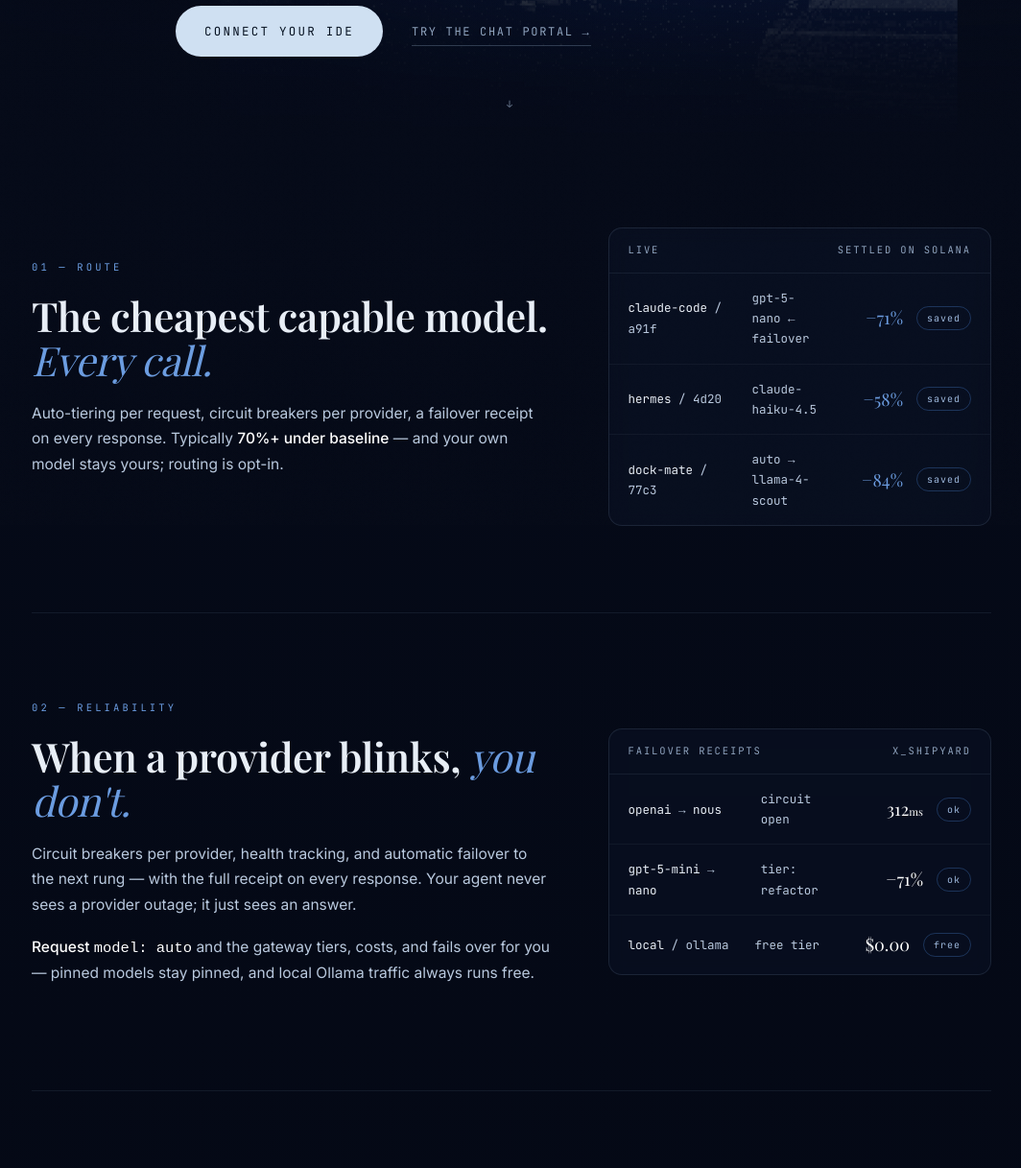
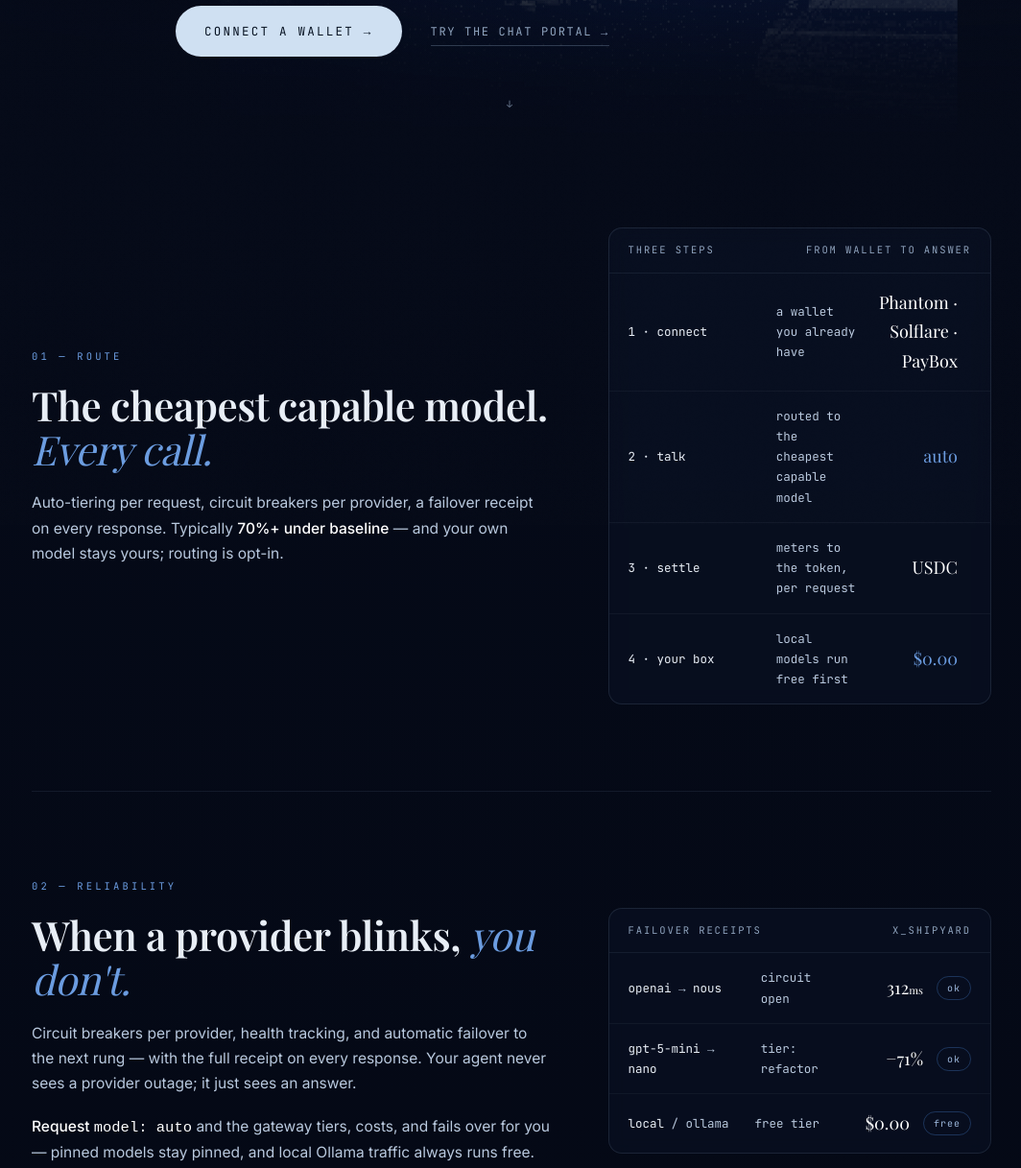
Before and after one commit to BiscayneDev/shipyard-inference, a website: page public/index.html in a window 1280 px wide. Shown: the part 653-1870 px from the top of the page at 96% size, without its empty margins (107-1171 px from the left). Drawn offline with nearby package versions, Linux system fonts and the light colour scheme; a web font is replaced by a local one.

Commit message:
feat(landing): honest funnel — lead with the wallet-native loop, drop fabricated 'live' ledgers
The landing hero now takes a stranger to 'connect a wallet →' (the one path that
works end-to-end today), and the fabricated 'live' ledger rows (/bin/bash.412, -71%
per-user savings, gpt-5-nano failover) are replaced with honest, clearly
illustrative 3-step content. Leads with the differentiator neither Blockrun
(cloud-only) nor Orbio (OpenRouter-only) has: local models run free first, then
cloud burst, settled direct from your wallet over x402 — no middleman.

```diff
--- a/public/index.html
+++ b/public/index.html
@@ -166,7 +166,7 @@
         No subscription, no markup — just <b>cheaper, more reliable inference</b>.
       </p>
       <div class="cta">
-        <a class="primary" href="/connect">connect your ide</a>
+        <a class="primary" href="/connect">connect a wallet →</a>
         <a class="quiet" href="/portal/">try the chat portal →</a>
       </div>
     </div>
@@ -190,10 +190,11 @@
           </p>
         </div>
         <div class="ledger">
-          <div class="ledger-head"><span>live</span><span>settled on solana</span></div>
-          <div class="ledger-row"><span class="who"><b>claude-code</b> / a91f</span><span>gpt-5-nano ← failover</span><span class="num blue">−71%</span><span class="tag">saved</span></div>
-          <div class="ledger-row"><span class="who"><b>hermes</b> / 4d20</span><span>claude-haiku-4.5</span><span class="num blue">−58%</span><span class="tag">saved</span></div>
-          <div class="ledger-row"><span class="who"><b>dock-mate</b> / 77c3</span><span>auto → llama-4-scout</span><span class="num blue">−84%</span><span class="tag">saved</span></div>
+          <div class="ledger-head"><span>three steps</span><span>from wallet to answer</span></div>
+          <div class="ledger-row"><span class="who"><b>1 · connect</b></span><span>a wallet you already have</span><span class="num">Phantom · Solflare · PayBox</span></div>
+          <div class="ledger-row"><span class="who"><b>2 · talk</b></span><span>routed to the cheapest capable model</span><span class="num blue">auto</span></div>
+          <div class="ledger-row"><span class="who"><b>3 · settle</b></span><span>meters to the token, per request</span><span class="num">USDC</span></div>
+          <div class="ledger-row"><span class="who"><b>4 · your box</b></span><span>local models run free first</span><span class="num blue">$0.00</span></div>
         </div>
       </div>
     </section>
@@ -277,10 +278,10 @@ curl <span class="s" id="b2">https://shipyard-inference.vercel.app/v1/chat/compl
           </p>
         </div>
         <div class="ledger">
-          <div class="ledger-head"><span>your ledger</span><span>settled on solana</span></div>
-          <div class="ledger-row"><span class="who"><b>cost</b> this week</span><span></span><span class="num">$0.412</span><span class="tag">paid</span></div>
-          <div class="ledger-row"><span class="who"><b>saved</b> vs baseline</span><span></span><span class="num">$9.86</span><span class="tag">−71%</span></div>
-          <div class="ledger-row"><span class="who"><b>subscription</b> fee</span><span></span><span class="num">$0.00</span><span class="tag">never</span></div>
+          <div class="ledger-head"><span>runs where you want</span><span>no middleman</span></div>
+          <div class="ledger-row"><span class="who"><b>your box</b> / ollama</span><span>local models</span><span class="num">$0.00</span><span class="tag">free</span></div>
+          <div class="ledger-row"><span class="who"><b>cloud burst</b></span><span>when local isn't enough</span><span class="num">auto</span><span class="tag">routed</span></div>
+          <div class="ledger-row"><span class="who"><b>settlement</b></span><span>your wallet → provider, USDC</span><span class="num">x402</span><span class="tag">direct</span></div>
         </div>
       </div>
     </section>
```
